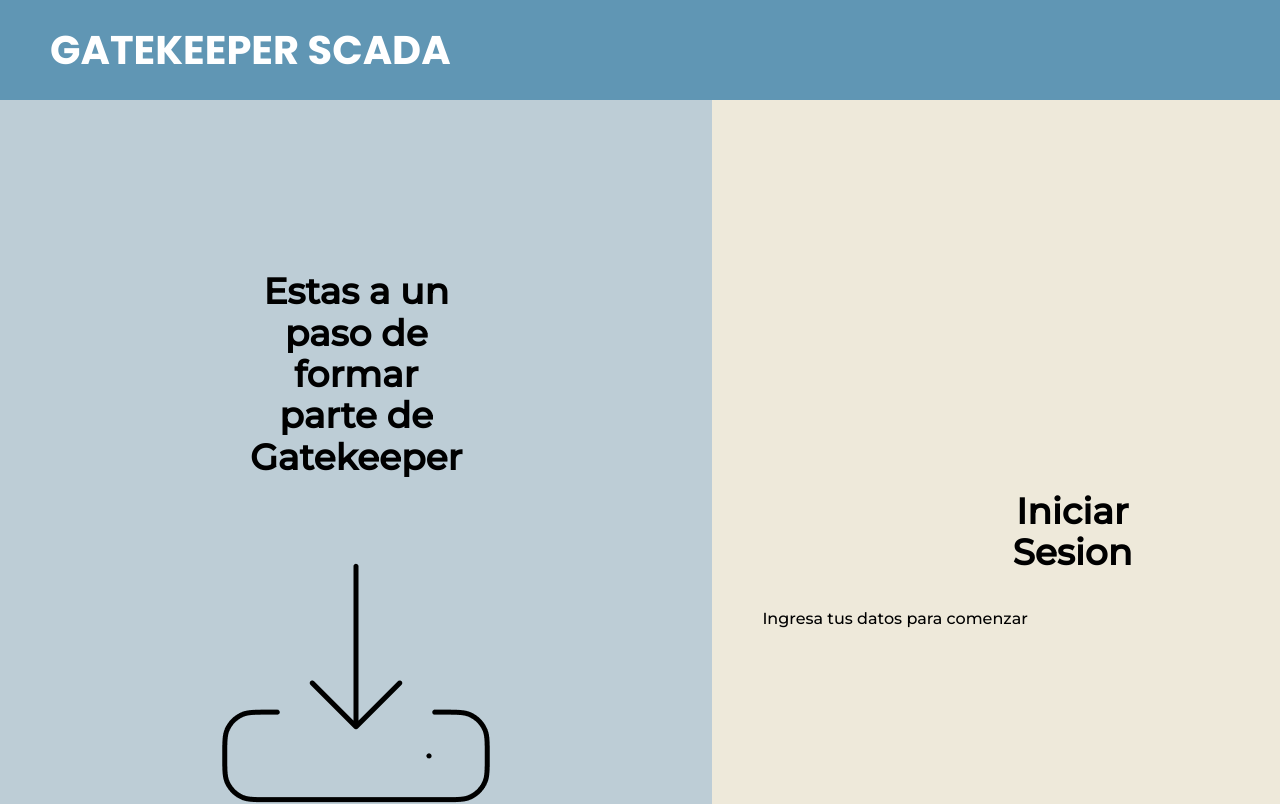
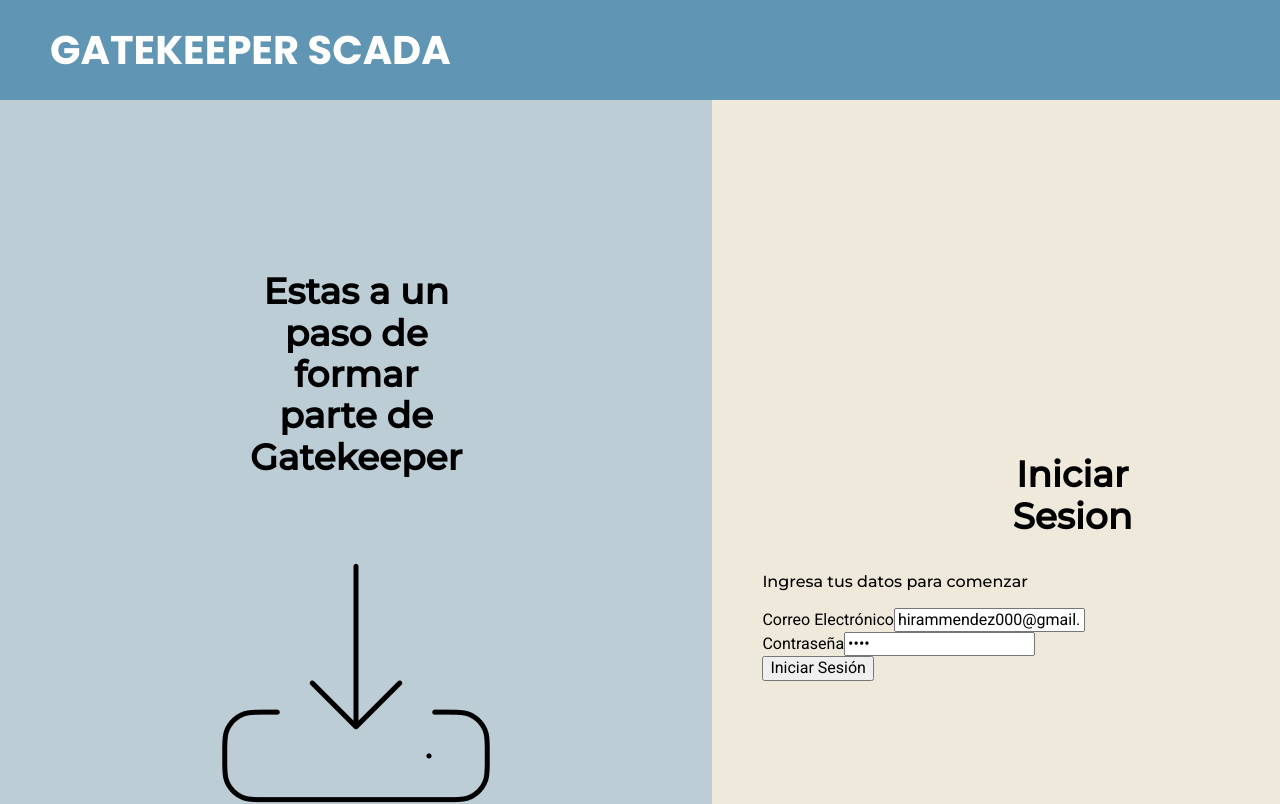
Before and after one commit to HiramZednem/gatekeeperscada-frontend, an Angular app: page /login in a window 1280 px wide. Shown: the top 804 px of the page. Built offline with nearby package versions, Linux system fonts and the light colour scheme.

Commit message:
funciona

```diff
--- a/src/app/app.module.ts
+++ b/src/app/app.module.ts
@@ -1,5 +1,7 @@
+import { MatCardModule } from '@angular/material/card';
 import { NgModule } from '@angular/core';
 import { BrowserModule } from '@angular/platform-browser';
+import { HttpClientModule } from '@angular/common/http';
 
 import { AppRoutingModule } from './app-routing.module';
 import { AppComponent } from './app.component';
@@ -12,6 +14,7 @@ import { BrowserAnimationsModule } from '@angular/platform-browser/animations';
 import { ObjetivosComponent } from './components/objetivos/objetivos.component';
 import { DevelopersComponent } from './components/developers/developers.component';
 import { DescargarAhoraComponent } from './components/descargar-ahora/descargar-ahora.component';
+import { FormsModule } from '@angular/forms';
 
 
 @NgModule({
@@ -30,7 +33,10 @@ import { DescargarAhoraComponent } from './components/descargar-ahora/descargar-
     BrowserModule,
     AppRoutingModule,
     BrowserAnimationsModule,
+    HttpClientModule,
+    FormsModule,
 
+    MatCardModule
   ],
   providers: [],
   bootstrap: [AppComponent]
--- /dev/null
+++ b/src/app/services/auth.service.ts
@@ -0,0 +1,14 @@
+import { HttpClient } from '@angular/common/http';
+import { Injectable } from '@angular/core';
+
+@Injectable({
+  providedIn: 'root'
+})
+export class AuthService {
+  constructor(private http: HttpClient) {}
+
+  login(email: string, password: string) {
+    const userData = { email, password };
+    return this.http.post('http://localhost:3000/api/users/login', userData);
+  }
+}
--- a/src/app/views/login/login.component.html
+++ b/src/app/views/login/login.component.html
@@ -9,17 +9,18 @@
             <div class="login__container">
                 <h3 class="login__title">Iniciar Sesion</h3>
                 <p class="login__subtitle">Ingresa tus datos para comenzar</p>
-                <!-- <form (ngSubmit)="onSubmit()" #loginForm="ngForm">
+
+                <form #loginForm="ngForm">
                     <div class="form-group">
                       <label for="email">Correo Electrónico</label>
-                      <input type="email" id="email" name="email" ngModel required>
+                      <input type="email" id="email" name="email" [(ngModel)]="email" required>
                     </div>
                     <div class="form-group">
                       <label for="password">Contraseña</label>
-                      <input type="password" id="password" name="password" ngModel required>
+                      <input type="password" id="password" name="password" [(ngModel)]="password" required>
                     </div>
-                    <button type="submit" class="login__button">Iniciar Sesión</button>
-                  </form> -->
+                    <button type="submit" (click)="onSubmit()">Iniciar Sesión</button>
+                  </form>
             </div>
 
         </div>
--- a/src/app/views/login/login.component.ts
+++ b/src/app/views/login/login.component.ts
@@ -1,3 +1,5 @@
+import { Router } from '@angular/router';
+import { AuthService } from './../../services/auth.service';
 import { Component, OnInit } from '@angular/core';
 
 @Component({
@@ -6,28 +8,21 @@ import { Component, OnInit } from '@angular/core';
   styleUrls: ['./login.component.css']
 })
 export class LoginComponent {
-  email: string = '';
-  password: string = '';
+  email: string = 'hirammendez000@gmail.com';
+  password: string = '1234';
 
-  // constructor(private http: HttpClient) {}
+  constructor(private AuthService: AuthService, private router: Router) {}
 
   onSubmit() {
-    // Guarda los datos del usuario en variables
-    // const userData = {
-    //   email: this.email,
-    //   password: this.password
-    // };
-
-    // // Realiza una solicitud POST a la API
-    // this.http.post('http://localhost:8080/api/login', userData)
-    //   .subscribe((response: any) => {
-    //     // Maneja la respuesta de la API aquí
-    //     console.log('Respuesta de la API:', response);
-
-    //     // Aquí puedes implementar la lógica para redirigir al usuario a la página de inicio si la autenticación es exitosa.
-    //   }, (error: any) => {
-    //     // Maneja errores de la solicitud a la API aquí
-    //     console.error('Error en la solicitud:', error);
-    //   });
+    console.log('submit');
+    this.AuthService.login(this.email, this.password).subscribe(
+      (response) => {
+        if (response === true) {
+          // Redirige al usuario a la ruta "downloads"
+          this.router.navigate(['/descargas']);
+        } else {
+          alert('Usuario o contraseña incorrectos');
+        }
+      });
   }
 }
```
Also changed, not shown: 1 other file (tests, documents, lock files or other folders).
